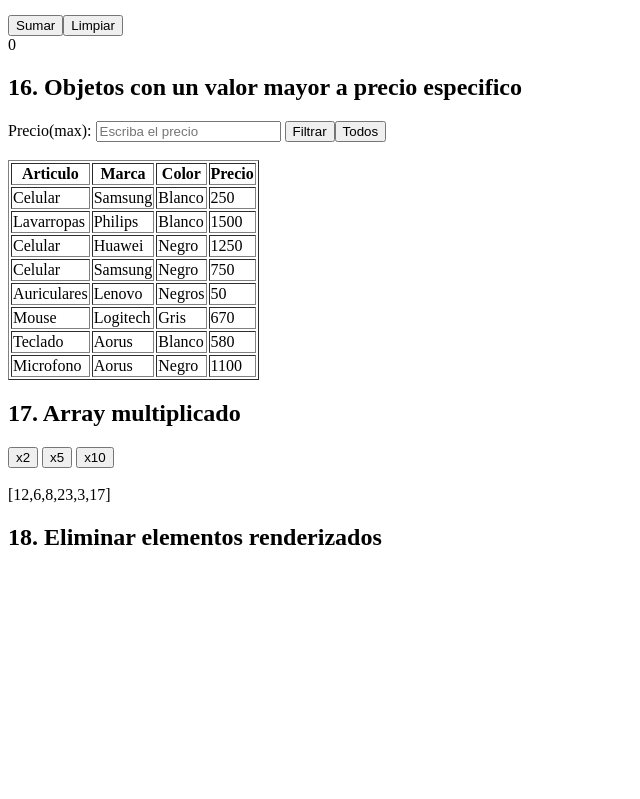
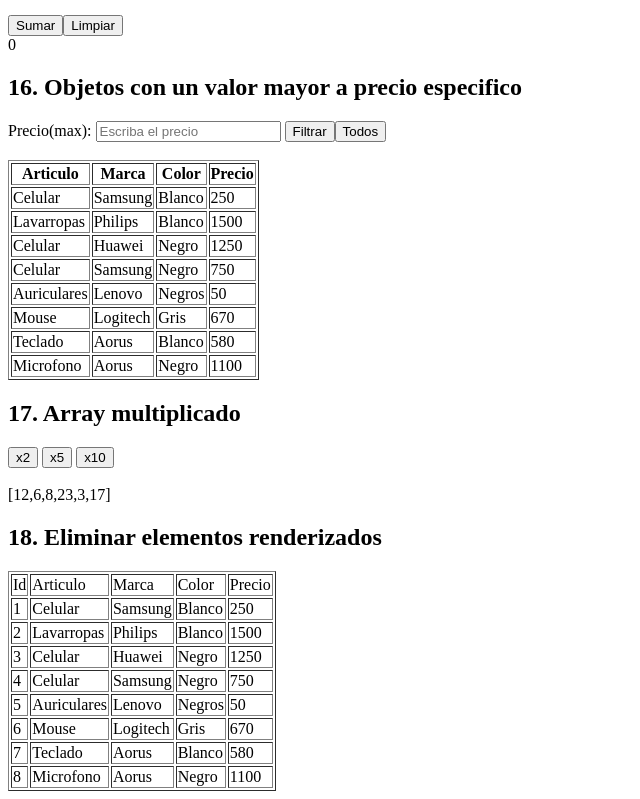
Before and after one commit to matiasmoscone1/practica-ejercicios-logica-programacion-react, a React (Vite) app: page / in a window 1280 px wide. Shown: the part 2688-3487 px from the top of the page, without its empty margins (0-640 px from the left). Before the commit the page ends 3259 px from the top, so only its background shows below. Built offline with nearby package versions, Linux system fonts and the light colour scheme.

Commit message:
Resolviendo ejercicio 18

```diff
--- a/src/ejercicios/EliminarElementos.jsx
+++ b/src/ejercicios/EliminarElementos.jsx
@@ -6,12 +6,93 @@ import { useState } from "react";
 
 const EliminarElementos = () => {
 
+    const objetos = [{
+        id: 1,
+        articulo: "Celular",
+        marca: "Samsung",
+        color: "Blanco",
+        precio: 250
+    },
+    {
+        id: 2,
+        articulo: "Lavarropas",
+        marca: "Philips",
+        color: "Blanco",
+        precio: 1500
+    },
+    {
+        id: 3,
+        articulo: "Celular",
+        marca: "Huawei",
+        color: "Negro",
+        precio: 1250
+    },
+    {
+        id: 4,
+        articulo: "Celular",
+        marca: "Samsung",
+        color: "Negro",
+        precio: 750
+    },
+    {
+        id: 5,
+        articulo: "Auriculares",
+        marca: "Lenovo",
+        color: "Negros",
+        precio: 50
+    },
+    {
+        id: 6,
+        articulo: "Mouse",
+        marca: "Logitech",
+        color: "Gris",
+        precio: 670
+    },
+    {
+        id: 7,
+        articulo: "Teclado",
+        marca: "Aorus",
+        color: "Blanco",
+        precio: 580
+    },
+    {
+        id: 8,
+        articulo: "Microfono",
+        marca: "Aorus",
+        color: "Negro",
+        precio: 1100
+    }
+    ]
+
 
     return(<>
     <div>
         <h2>18. Eliminar elementos renderizados</h2>
 
-
+        <div>
+            <table border={1}>
+                <thead>
+                    <tr>
+                        <td>Id</td>
+                        <td>Articulo</td>
+                        <td>Marca</td>
+                        <td>Color</td>
+                        <td>Precio</td>
+                    </tr>
+                </thead>
+                <tbody>
+                    {objetos.map((art) => {
+                        return(<tr key={art.id}>
+                            <td>{art.id}</td>
+                            <td>{art.articulo}</td>
+                            <td>{art.marca}</td>
+                            <td>{art.color}</td>
+                            <td>{art.precio}</td>
+                        </tr>)
+                    })}
+                </tbody>
+            </table>
+        </div>
 
     </div>
     </>)
```
